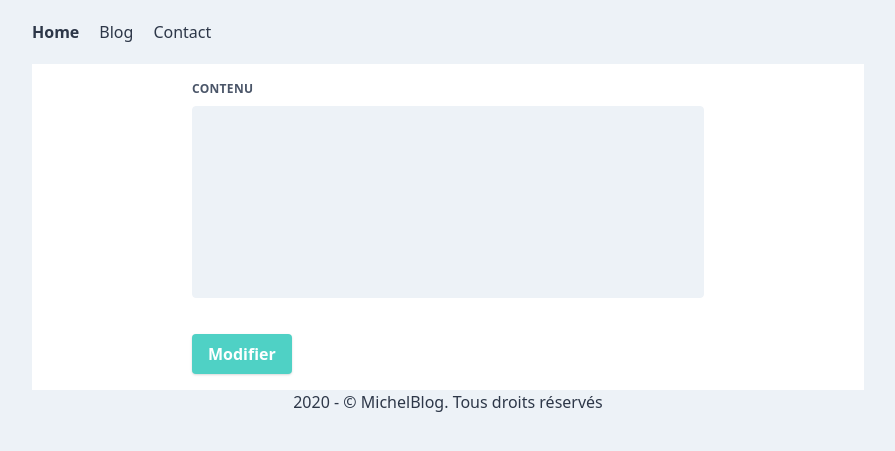
After one commit to emicheldev/blog-mvc, a PHP site: template src/View/blog/update.twig in a window 1280 px wide. The commit adds this page. Shown: the top 451 px of the page, without its empty margins (192-1087 px from the left). Run offline with PHP 8.4, Linux system fonts and the light colour scheme; the template is opened without the code that fills it, so the values that code supplies are empty; style sheets or scripts are compiled from the project's sources; some libraries are stand-ins or nearby versions.

Commit message:
edit comment function

```diff
--- a/src/View/blog/show.twig
+++ b/src/View/blog/show.twig
@@ -79,7 +79,9 @@
                   </div>
               </div>
               <div class="icone-action">
-                <a href="{{ url('comment!delete', {'id': comment.id,'article_id':article.id}) }}" class="text-sm bg-red-500 hover:bg-red-700 text-white py-1 px-2 rounded focus:outline-none focus:shadow-outline"><i class="fas fa-trash"></i></a>
+                <a href="{{ url('comment!update', {'id': comment.id}) }}" class="mr-3 text-sm" title="Modifier"><i class="fas fa-pen text-orange-500" ></i></a>
+
+                <a href="{{ url('comment!delete', {'id': comment.id,'article_id':article.id}) }}" class="text-sm " title="Supprimer"><i class="fas fa-trash text-red-500"></i></a>
               </div>
             </div>
             <div class="comment-content mt-3">
--- /dev/null
+++ b/src/View/blog/update.twig
@@ -0,0 +1,33 @@
+{% extends 'layout/layout.twig' %}
+
+{% block title %}{{ comment.title }}{% endblock %}
+
+{% block description %}Développement Web - {{ comment.title }} - {{ comment.content }}{% endblock %}
+
+{% block body %}
+
+    <!-- Update comment form -->
+    <div class="px-3 py-4 flex justify-center bg-white">
+        <form action={{ url('comment!update', {'id': comment.id}) }} method="post" class="w-full max-w-lg">
+
+            <div class="flex flex-wrap -mx-3 mb-6">
+                <div class="w-full px-3">
+                <label class="block uppercase tracking-wide text-gray-700 text-xs font-bold mb-2" for="grid-password" >
+                    Contenu
+                </label>
+                <textarea class=" no-resize appearance-none block w-full bg-gray-200 text-gray-700 border border-gray-200 rounded py-3 px-4 mb-3 leading-tight focus:outline-none focus:bg-white focus:border-gray-500 h-48 resize-none" id="message" name="content">
+                {{comment.content }}
+                </textarea>
+                </div>
+            </div>
+            <div class="md:flex md:items-center">
+                <div class="md:w-1/3">
+                <button class="shadow bg-teal-400 hover:bg-teal-400 focus:shadow-outline focus:outline-none text-white font-bold py-2 px-4 rounded" type="submit">
+                    Modifier
+                </button>
+                </div>
+                <div class="md:w-2/3"></div>
+            </div>
+        </form>
+    </div>
+{% endblock %}
```
Also changed, not shown: src/Controller/CommentController.php (+23 -0 lines).
